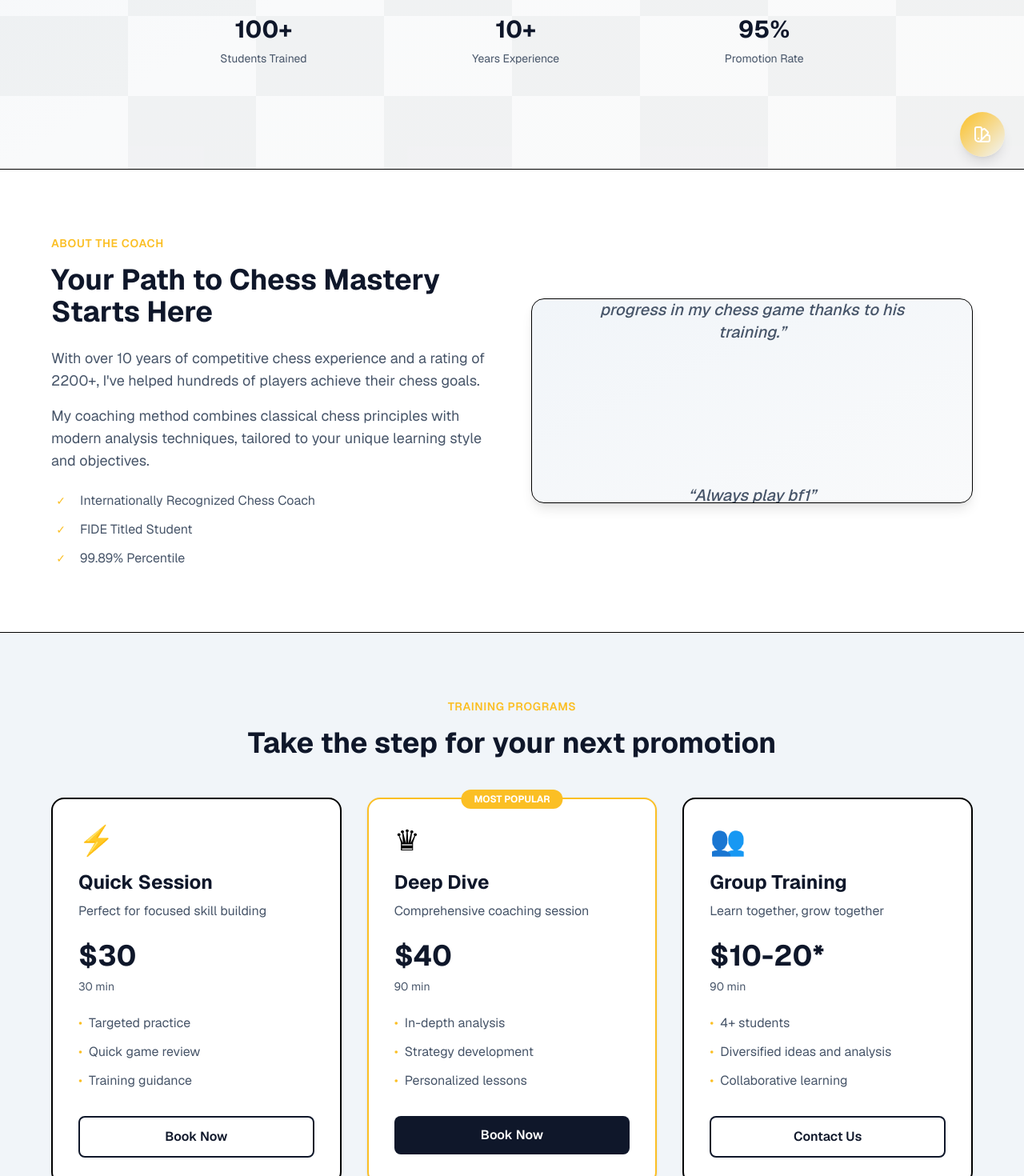
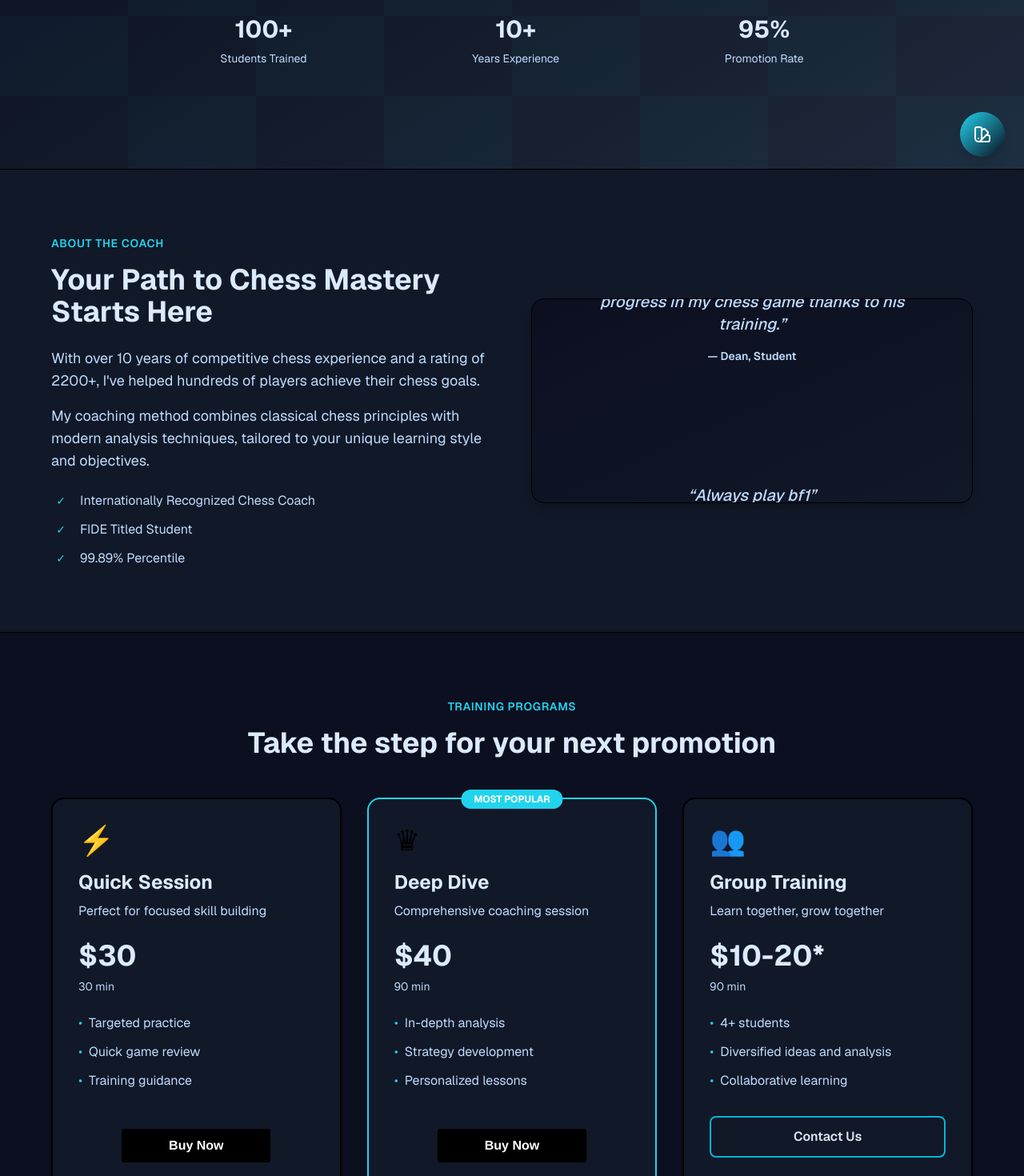
Before and after one commit to bezalel6/pawn-to-queen, a Next.js app: page / in a window 1280 px wide. Shown: the part 580-2050 px from the top of the page at 80% size. Built offline with nearby package versions, Linux system fonts and the light colour scheme.

Commit message:
Refactor theme options and add new themes; enhance PayPal button component and update contact card for email links

```diff
--- /dev/null
+++ b/src/components/PayPalButton.tsx
@@ -0,0 +1,60 @@
+interface PayPalButtonProps {
+  hostedButtonId: string;
+}
+
+export default function PayPalButton({ hostedButtonId }: PayPalButtonProps) {
+  return (
+    <div className="flex w-full justify-center rounded-lg p-4">
+      <style jsx>{`
+        .pp-${hostedButtonId} {
+          text-align: center;
+          border: none;
+          border-radius: 0.25rem;
+          min-width: 11.625rem;
+          padding: 0 2rem;
+          height: 2.625rem;
+          font-weight: bold;
+          background-color: #000000;
+          color: #ffffff;
+          font-family: "Helvetica Neue", Arial, sans-serif;
+          font-size: 1rem;
+          line-height: 1.25rem;
+          cursor: pointer;
+        }
+        .pp-${hostedButtonId}:hover {
+          background-color: #333333;
+        }
+      `}</style>
+      <form
+        action={`https://www.paypal.com/ncp/payment/${hostedButtonId}`}
+        method="post"
+        target="_blank"
+        style={{
+          display: "grid",
+          justifyItems: "center",
+          alignContent: "start",
+          gap: "0.5rem",
+        }}
+      >
+        <input
+          className={`pp-${hostedButtonId}`}
+          type="submit"
+          value="Buy Now"
+        />
+        {/* <img
+          src="https://www.paypalobjects.com/images/Debit_Credit_APM.svg"
+          alt="Accepted payment methods"
+          style={{ height: "1.5rem" }}
+        />
+        <section style={{ fontSize: "0.75rem" }}>
+          Powered by{" "}
+          <img
+            src="https://www.paypalobjects.com/paypal-ui/logos/svg/paypal-wordmark-color.svg"
+            alt="PayPal"
+            style={{ height: "0.875rem", verticalAlign: "middle" }}
+          />
+        </section> */}
+      </form>
+    </div>
+  );
+}
--- a/src/components/ThemeSelector.tsx
+++ b/src/components/ThemeSelector.tsx
@@ -2,7 +2,7 @@
 
 import { useEffect, useState } from "react";
 
-type Theme = "default" | "dark-slate" | "midnight-blue" | "forest" | "royal-purple";
+type Theme = "default" | "midnight-teal" | "midnight-indigo" | "midnight-navy" | "slate-blue";
 
 interface ThemeOption {
   id: Theme;
@@ -16,28 +16,28 @@ interface ThemeOption {
 const themes: ThemeOption[] = [
   {
     id: "default",
-    name: "Classic",
-    colors: { primary: "rgb(251 191 36)", secondary: "rgb(241 245 249)" },
-  },
-  {
-    id: "dark-slate",
-    name: "Dark Slate",
-    colors: { primary: "rgb(234 179 8)", secondary: "rgb(15 23 42)" },
-  },
-  {
-    id: "midnight-blue",
-    name: "Midnight",
+    name: "Midnight Blue",
     colors: { primary: "rgb(34 211 238)", secondary: "rgb(12 15 32)" },
   },
   {
-    id: "forest",
-    name: "Forest",
-    colors: { primary: "rgb(52 211 153)", secondary: "rgb(5 20 15)" },
+    id: "midnight-teal",
+    name: "Midnight Teal",
+    colors: { primary: "rgb(45 212 191)", secondary: "rgb(10 18 25)" },
   },
   {
-    id: "royal-purple",
-    name: "Royal",
-    colors: { primary: "rgb(167 139 250)", secondary: "rgb(23 15 35)" },
+    id: "midnight-indigo",
+    name: "Midnight Indigo",
+    colors: { primary: "rgb(129 140 248)", secondary: "rgb(15 12 28)" },
+  },
+  {
+    id: "midnight-navy",
+    name: "Midnight Navy",
+    colors: { primary: "rgb(96 165 250)", secondary: "rgb(8 12 28)" },
+  },
+  {
+    id: "slate-blue",
+    name: "Slate Blue",
+    colors: { primary: "rgb(56 189 248)", secondary: "rgb(15 18 28)" },
   },
 ];
 
--- a/src/components/landing/ContactCard.tsx
+++ b/src/components/landing/ContactCard.tsx
@@ -5,6 +5,8 @@ interface ContactCardProps {
 }
 
 export default function ContactCard({ icon, title, value }: ContactCardProps) {
+  const isEmail = title.toLowerCase() === "email";
+
   return (
     <div
       className="rounded-xl border p-6"
@@ -20,9 +22,19 @@ export default function ContactCard({ icon, title, value }: ContactCardProps) {
       >
         {title}
       </h4>
-      <p className="text-sm" style={{ color: `rgb(var(--text-secondary))` }}>
-        {value}
-      </p>
+      {isEmail ? (
+        <a
+          href={`mailto:${value}`}
+          className="text-sm underline decoration-2 underline-offset-2 transition-colors hover:opacity-80"
+          style={{ color: `rgb(var(--accent-primary))` }}
+        >
+          {value}
+        </a>
+      ) : (
+        <p className="text-sm" style={{ color: `rgb(var(--text-secondary))` }}>
+          {value}
+        </p>
+      )}
     </div>
   );
 }
--- a/src/components/landing/ProgramCard.tsx
+++ b/src/components/landing/ProgramCard.tsx
@@ -1,3 +1,5 @@
+import PayPalButton from "@/components/PayPalButton";
+
 interface ProgramCardProps {
   icon: string;
   title: string;
@@ -9,6 +11,7 @@ interface ProgramCardProps {
   badge?: string;
   ctaText?: string;
   ctaLink?: string;
+  paypalButtonId?: string;
 }
 
 export default function ProgramCard({
@@ -21,7 +24,8 @@ export default function ProgramCard({
   highlighted = false,
   badge,
   ctaText = "Get Started",
-  ctaLink = "#contact",
+  ctaLink,
+  paypalButtonId,
 }: ProgramCardProps) {
   return (
     <div
@@ -89,8 +93,13 @@ export default function ProgramCard({
           </li>
         ))}
       </ul>
+      {paypalButtonId ? (
+        <div className="w-full">
+          <PayPalButton hostedButtonId={paypalButtonId} />
+        </div>
+      ) : (
         <a
-        href={ctaLink}
+          href={ctaLink ?? "#contact"}
           className="block w-full rounded-lg py-3 text-center font-semibold transition-all"
           style={{
             backgroundColor: highlighted
@@ -120,6 +129,7 @@ export default function ProgramCard({
         >
           {ctaText}
         </a>
+      )}
     </div>
   );
 }
--- a/src/components/landing/sections/CTASection.tsx
+++ b/src/components/landing/sections/CTASection.tsx
@@ -17,30 +17,14 @@ export default function CTASection() {
             className="mb-6 text-4xl font-bold md:text-5xl"
             style={{ color: `rgb(var(--text-primary))` }}
           >
-            Ready to Elevate Your Game?
+            Ready to Start Your Chess Journey?
           </h2>
           <p
             className="mb-8 text-xl"
             style={{ color: `rgb(var(--text-secondary))` }}
           >
-            Join hundreds of students who&apos;ve transformed their chess with
-            personalized coaching
+            Get in touch to discuss your chess goals and find the perfect program for you
           </p>
-          <button
-            onClick={() => console.log("💰")}
-            className="group relative inline-block overflow-hidden rounded-xl px-12 py-5 text-2xl font-bold text-white shadow-xl transition-all hover:scale-105 md:text-3xl"
-            style={{
-              background: `linear-gradient(to right, rgb(var(--accent-primary)), rgb(var(--accent-secondary)))`,
-            }}
-          >
-            <span className="relative z-10">GIMME MONEY</span>
-            <div
-              className="absolute inset-0 opacity-0 transition-opacity duration-300 group-hover:opacity-100"
-              style={{
-                background: `linear-gradient(to right, rgb(var(--accent-secondary)), rgb(var(--accent-primary)))`,
-              }}
-            ></div>
-          </button>
 
           <div className="mt-12 flex justify-center">
             {contactInfo.map(([icon, title, value]) => (
--- a/src/components/landing/sections/Navigation.tsx
+++ b/src/components/landing/sections/Navigation.tsx
@@ -50,7 +50,7 @@ export default function Navigation() {
               e.currentTarget.style.backgroundColor = `rgb(var(--button-primary))`;
             }}
           >
-          Book Lesson
+            Get in Touch
           </a>
         </div>
       </nav>
--- a/src/components/landing/sections/Programs.tsx
+++ b/src/components/landing/sections/Programs.tsx
@@ -33,6 +33,7 @@ export default function Programs() {
               badge={program.badge}
               ctaText={program.ctaText}
               ctaLink={program.ctaLink}
+              paypalButtonId={program.paypalButtonId}
             />
           ))}
         </div>
--- a/src/data/landing.ts
+++ b/src/data/landing.ts
@@ -12,7 +12,7 @@ export const achievements = [
   "99.89% Percentile",
 ] as const;
 
-// [icon, title, desc, price, duration, features, ctaText, ctaLink, badge?]
+// [icon, title, desc, price, duration, features, ctaText, paypalButtonId, badge?]
 const individualLessons = [
   [
     "⚡",
@@ -26,7 +26,7 @@ const individualLessons = [
       "Training guidance",
     ],
     "Book Now",
-    "https://buy.stripe.com/payment",
+    "USPSYBUGDBSMN",
   ],
   [
     "♛",
@@ -40,7 +40,7 @@ const individualLessons = [
       "Personalized lessons",
     ],
     "Book Now",
-    "https://buy.stripe.com/payment",
+    "QEKSXVXNZ4MXW",
     "MOST POPULAR",
   ],
 ] as const;
@@ -73,7 +73,7 @@ export const programs = allPrograms.map((
     duration,
     features,
     ctaText,
-    ctaLink,
+    ctaLinkOrButtonId,
     badge,
   ],
 ) => ({
@@ -85,7 +85,15 @@ export const programs = allPrograms.map((
   duration,
   features,
   ctaText,
-  ctaLink,
+  // If it starts with http or #, it's a link; otherwise it's a PayPal button ID
+  ctaLink:
+    ctaLinkOrButtonId.startsWith("http") || ctaLinkOrButtonId.startsWith("#")
+      ? ctaLinkOrButtonId
+      : undefined,
+  paypalButtonId:
+    !ctaLinkOrButtonId.startsWith("http") && !ctaLinkOrButtonId.startsWith("#")
+      ? ctaLinkOrButtonId
+      : undefined,
   highlighted: !!badge,
   badge,
 }));
--- a/src/data/testimonials.ts
+++ b/src/data/testimonials.ts
@@ -7,16 +7,22 @@ export interface Testimonial {
 export const testimonials: Testimonial[] = [{
   quote:
     "I have been training with Marshall for quite some time now and have been making great progress in my chess game thanks to his training.",
+  author: "Dean, Student",
 }, {
   quote: "Always play bf1",
   author: "Ben Finegold",
 }, {
   quote:
     "Marshall is a great person. He is down-to-earth, reliable, patient, and has a great sense of humor. I am happy to have found such a great coach in Marshall. Keep up the good work!",
+  author: "Marco, Student",
 }, {
   quote: "When you find a good move look for better",
   author: "Emanuel Lasker",
 }, {
   quote: "The pawns are the soul of chess",
   author: "François-André Danican Philidor",
+}, {
+  quote:
+    `Marshall emphasizes the importance of enjoying the game as a beginner. I'm looking forward to more of his classes`,
+  author: "Marco, Student",
 }];
--- a/src/styles/globals.css
+++ b/src/styles/globals.css
@@ -7,39 +7,7 @@
 
 /* Theme Variables */
 :root {
-  /* Default Theme - Classic Light */
-  --bg-primary: 241 245 249; /* slate-100 */
-  --bg-secondary: 249 250 251; /* gray-50 */
-  --bg-tertiary: 250 250 250; /* zinc-100 */
-  --text-primary: 15 23 42; /* slate-900 */
-  --text-secondary: 71 85 105; /* slate-600 */
-  --accent-primary: 251 191 36; /* amber-400 */
-  --accent-secondary: 120 53 15; /* amber-900 */
-  --accent-bg: 254 243 199; /* amber-100 */
-  --button-primary: 15 23 42; /* slate-900 */
-  --button-primary-hover: 30 41 59; /* slate-800 */
-  --border-color: 15 23 42; /* slate-900 */
-  --card-bg: 255 255 255; /* white */
-  --chess-square: 15 23 42; /* slate-900 */
-}
-
-[data-theme="dark-slate"] {
-  --bg-primary: 15 23 42; /* slate-900 */
-  --bg-secondary: 30 41 59; /* slate-800 */
-  --bg-tertiary: 51 65 85; /* slate-700 */
-  --text-primary: 241 245 249; /* slate-100 */
-  --text-secondary: 203 213 225; /* slate-300 */
-  --accent-primary: 234 179 8; /* yellow-600 */
-  --accent-secondary: 250 204 21; /* yellow-400 */
-  --accent-bg: 113 63 18; /* yellow-900 */
-  --button-primary: 234 179 8; /* yellow-600 */
-  --button-primary-hover: 202 138 4; /* yellow-700 */
-  --border-color: 234 179 8; /* yellow-600 */
-  --card-bg: 30 41 59; /* slate-800 */
-  --chess-square: 234 179 8; /* yellow-600 */
-}
-
-[data-theme="midnight-blue"] {
+  /* Midnight Blue - Original (Best one so far) */
   --bg-primary: 12 15 32; /* Very dark blue */
   --bg-secondary: 17 24 39; /* slate-900 */
   --bg-tertiary: 30 41 59; /* slate-800 */
@@ -55,36 +23,68 @@
   --chess-square: 34 211 238; /* cyan-400 */
 }
 
-[data-theme="forest"] {
-  --bg-primary: 5 20 15; /* Very dark green */
-  --bg-secondary: 20 33 27; /* Dark green-gray */
-  --bg-tertiary: 30 50 42; /* Dark green */
-  --text-primary: 209 250 229; /* emerald-100 */
-  --text-secondary: 167 243 208; /* emerald-200 */
-  --accent-primary: 52 211 153; /* emerald-400 */
-  --accent-secondary: 110 231 183; /* emerald-300 */
-  --accent-bg: 6 78 59; /* emerald-900 */
-  --button-primary: 16 185 129; /* emerald-500 */
-  --button-primary-hover: 5 150 105; /* emerald-600 */
-  --border-color: 52 211 153; /* emerald-400 */
-  --card-bg: 20 33 27; /* Dark green-gray */
-  --chess-square: 52 211 153; /* emerald-400 */
+[data-theme="midnight-teal"] {
+  --bg-primary: 10 18 25; /* Deep teal-blue */
+  --bg-secondary: 15 28 35; /* Darker teal */
+  --bg-tertiary: 25 38 48; /* Teal-slate */
+  --text-primary: 204 251 241; /* teal-100 */
+  --text-secondary: 153 246 228; /* teal-200 */
+  --accent-primary: 45 212 191; /* teal-400 */
+  --accent-secondary: 94 234 212; /* teal-300 */
+  --accent-bg: 19 78 74; /* teal-900 */
+  --button-primary: 20 184 166; /* teal-500 */
+  --button-primary-hover: 15 118 110; /* teal-700 */
+  --border-color: 45 212 191; /* teal-400 */
+  --card-bg: 15 28 35; /* Darker teal */
+  --chess-square: 45 212 191; /* teal-400 */
 }
 
-[data-theme="royal-purple"] {
-  --bg-primary: 23 15 35; /* Very dark purple */
-  --bg-secondary: 35 25 52; /* Dark purple */
-  --bg-tertiary: 50 38 70; /* Medium dark purple */
-  --text-primary: 237 233 254; /* violet-100 */
-  --text-secondary: 221 214 254; /* violet-200 */
-  --accent-primary: 167 139 250; /* violet-400 */
-  --accent-secondary: 196 181 253; /* violet-300 */
-  --accent-bg: 76 29 149; /* violet-900 */
-  --button-primary: 139 92 246; /* violet-500 */
-  --button-primary-hover: 124 58 237; /* violet-600 */
-  --border-color: 167 139 250; /* violet-400 */
-  --card-bg: 35 25 52; /* Dark purple */
-  --chess-square: 167 139 250; /* violet-400 */
+[data-theme="midnight-indigo"] {
+  --bg-primary: 15 12 28; /* Deep indigo */
+  --bg-secondary: 25 20 42; /* Dark indigo */
+  --bg-tertiary: 35 30 58; /* Indigo-slate */
+  --text-primary: 224 231 255; /* indigo-100 */
+  --text-secondary: 199 210 254; /* indigo-200 */
+  --accent-primary: 129 140 248; /* indigo-400 */
+  --accent-secondary: 165 180 252; /* indigo-300 */
+  --accent-bg: 55 48 163; /* indigo-800 */
+  --button-primary: 99 102 241; /* indigo-500 */
+  --button-primary-hover: 79 70 229; /* indigo-600 */
+  --border-color: 129 140 248; /* indigo-400 */
+  --card-bg: 25 20 42; /* Dark indigo */
+  --chess-square: 129 140 248; /* indigo-400 */
+}
+
+[data-theme="midnight-navy"] {
+  --bg-primary: 8 12 28; /* Deepest navy */
+  --bg-secondary: 14 20 38; /* Very dark navy */
+  --bg-tertiary: 25 35 55; /* Navy blue */
+  --text-primary: 209 213 219; /* gray-300 */
+  --text-secondary: 156 163 175; /* gray-400 */
+  --accent-primary: 96 165 250; /* Bright blue */
+  --accent-secondary: 147 197 253; /* Light blue */
+  --accent-bg: 30 58 138; /* blue-900 */
+  --button-primary: 59 130 246; /* blue-500 */
+  --button-primary-hover: 37 99 235; /* blue-600 */
+  --border-color: 96 165 250; /* Bright blue */
+  --card-bg: 14 20 38; /* Very dark navy */
+  --chess-square: 96 165 250; /* Bright blue */
+}
+
+[data-theme="slate-blue"] {
+  --bg-primary: 15 18 28; /* Cool slate-blue */
+  --bg-secondary: 22 28 42; /* Deep slate */
+  --bg-tertiary: 32 42 58; /* Medium slate */
+  --text-primary: 226 232 240; /* slate-200 */
+  --text-secondary: 186 230 253; /* sky-200 */
+  --accent-primary: 56 189 248; /* sky-400 */
+  --accent-secondary: 125 211 252; /* sky-300 */
+  --accent-bg: 12 74 110; /* sky-900 */
+  --button-primary: 14 165 233; /* sky-500 */
+  --button-primary-hover: 2 132 199; /* sky-600 */
+  --border-color: 56 189 248; /* sky-400 */
+  --card-bg: 22 28 42; /* Deep slate */
+  --chess-square: 56 189 248; /* sky-400 */
 }
 
 /* Custom animations */
```
Lines whose indentation alone changed are shown as unchanged.
